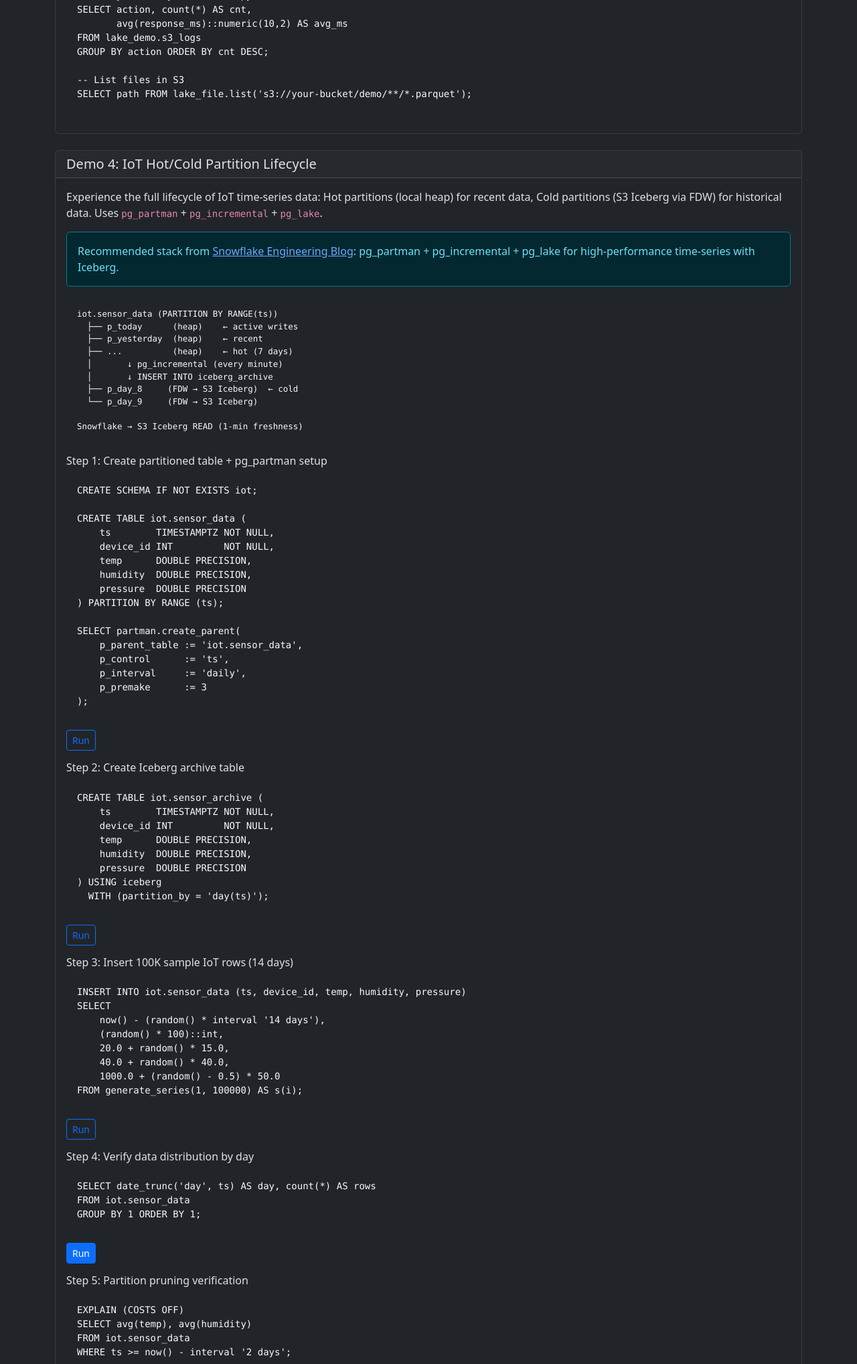
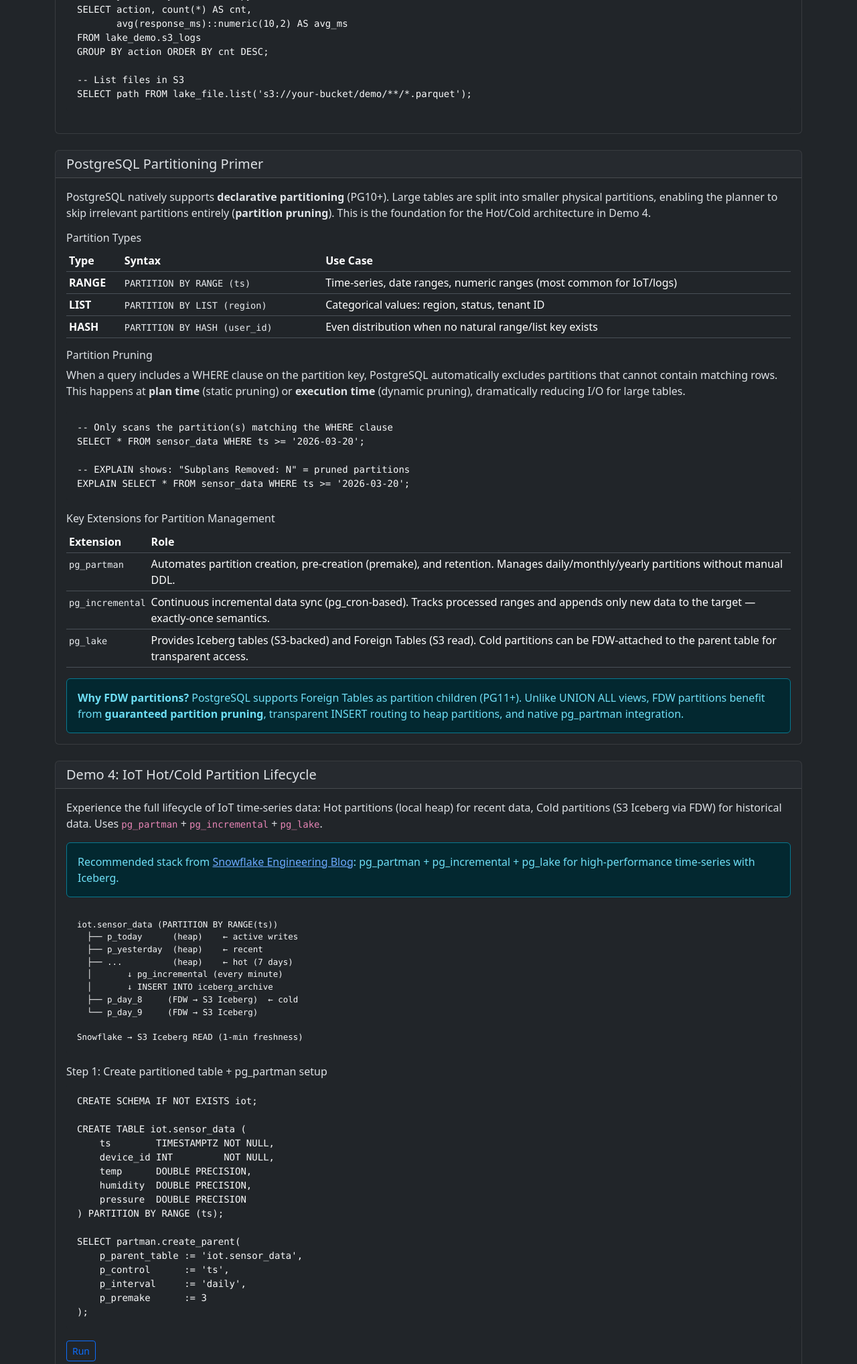
Before and after one commit to BlueAppWorks/PostgresLearningStudio, a Flask app: page /pg-lake/demos in a window 1280 px wide. Shown: the part 1534-3571 px from the top of the page at 67% size. Run offline with Flask 3, Linux system fonts and the light colour scheme; data that the repository does not hold is empty; some libraries are stand-ins or nearby versions.

Commit message:
feat: add PostgreSQL partitioning primer to pg_lake demos
Explains RANGE/LIST/HASH partitioning, partition pruning, and the
pg_partman + pg_incremental + pg_lake extension stack. Placed before
Demo 4 as foundational context for the Hot/Cold architecture.

Co-Authored-By: Claude Opus 4.6 (1M context) <noreply@anthropic.com>

```diff
--- a/app/i18n.py
+++ b/app/i18n.py
@@ -451,6 +451,65 @@ TRANSLATIONS = {
         "ja": "インタラクティブデモ: Iceberg テーブル、COPY TO/FROM S3、Foreign Table、IoT Hot/Cold パーティションライフサイクル。",
     },
 
+    # ── Partitioning Primer ──
+    "lake.partition.title": {
+        "en": "PostgreSQL Partitioning Primer",
+        "ja": "PostgreSQL パーティショニングの基礎",
+    },
+    "lake.partition.intro": {
+        "en": "PostgreSQL natively supports <strong>declarative partitioning</strong> (PG10+). Large tables are split into smaller physical partitions, enabling the planner to skip irrelevant partitions entirely (<strong>partition pruning</strong>). This is the foundation for the Hot/Cold architecture in Demo 4.",
+        "ja": "PostgreSQL は <strong>宣言的パーティショニング</strong>（PG10+）をネイティブサポートしています。大きなテーブルを小さな物理パーティションに分割し、プランナーが不要なパーティションを完全にスキップ（<strong>パーティションプルーニング</strong>）できます。これが Demo 4 の Hot/Cold アーキテクチャの基盤です。",
+    },
+    "lake.partition.types_title": {
+        "en": "Partition Types",
+        "ja": "パーティションの種類",
+    },
+    "lake.partition.type": {"en": "Type", "ja": "種類"},
+    "lake.partition.syntax": {"en": "Syntax", "ja": "構文"},
+    "lake.partition.use_case": {"en": "Use Case", "ja": "ユースケース"},
+    "lake.partition.range_use": {
+        "en": "Time-series, date ranges, numeric ranges (most common for IoT/logs)",
+        "ja": "時系列、日付範囲、数値範囲（IoT/ログで最も一般的）",
+    },
+    "lake.partition.list_use": {
+        "en": "Categorical values: region, status, tenant ID",
+        "ja": "カテゴリ値: リージョン、ステータス、テナント ID",
+    },
+    "lake.partition.hash_use": {
+        "en": "Even distribution when no natural range/list key exists",
+        "ja": "自然なレンジ/リストキーがない場合の均等分散",
+    },
+    "lake.partition.pruning_title": {
+        "en": "Partition Pruning",
+        "ja": "パーティションプルーニング",
+    },
+    "lake.partition.pruning_desc": {
+        "en": "When a query includes a WHERE clause on the partition key, PostgreSQL automatically excludes partitions that cannot contain matching rows. This happens at <strong>plan time</strong> (static pruning) or <strong>execution time</strong> (dynamic pruning), dramatically reducing I/O for large tables.",
+        "ja": "クエリにパーティションキーの WHERE 句が含まれる場合、PostgreSQL は該当行を含み得ないパーティションを自動的に除外します。これは<strong>プラン時</strong>（静的プルーニング）または<strong>実行時</strong>（動的プルーニング）に行われ、大規模テーブルの I/O を劇的に削減します。",
+    },
+    "lake.partition.tools_title": {
+        "en": "Key Extensions for Partition Management",
+        "ja": "パーティション管理の主要エクステンション",
+    },
+    "lake.partition.tool": {"en": "Extension", "ja": "エクステンション"},
+    "lake.partition.role": {"en": "Role", "ja": "役割"},
+    "lake.partition.partman_desc": {
+        "en": "Automates partition creation, pre-creation (premake), and retention. Manages daily/monthly/yearly partitions without manual DDL.",
+        "ja": "パーティションの自動作成、事前作成（premake）、保持期間管理を自動化。日次/月次/年次パーティションを手動DDLなしで管理。",
+    },
+    "lake.partition.incremental_desc": {
+        "en": "Continuous incremental data sync (pg_cron-based). Tracks processed ranges and appends only new data to the target — exactly-once semantics.",
+        "ja": "継続的な差分データ同期（pg_cron ベース）。処理済み範囲を追跡し、ターゲットに新しいデータのみを追記 — exactly-once セマンティクス。",
+    },
+    "lake.partition.pglake_desc": {
+        "en": "Provides Iceberg tables (S3-backed) and Foreign Tables (S3 read). Cold partitions can be FDW-attached to the parent table for transparent access.",
+        "ja": "Iceberg テーブル（S3 バック）と Foreign Table（S3 読み取り）を提供。Cold パーティションを親テーブルに FDW アタッチして透過的にアクセス可能。",
+    },
+    "lake.partition.fdw_note": {
+        "en": "<strong>Why FDW partitions?</strong> PostgreSQL supports Foreign Tables as partition children (PG11+). Unlike UNION ALL views, FDW partitions benefit from <strong>guaranteed partition pruning</strong>, transparent INSERT routing to heap partitions, and native pg_partman integration.",
+        "ja": "<strong>なぜ FDW パーティション？</strong> PostgreSQL は Foreign Table をパーティション子テーブルとしてサポート（PG11+）。UNION ALL ビューと異なり、FDW パーティションは<strong>確実なパーティションプルーニング</strong>、heap パーティションへの透過的な INSERT ルーティング、pg_partman とのネイティブ統合が利点です。",
+    },
+
     "lake.status_ready": {
         "en": "pg_lake is installed and ready.",
         "ja": "pg_lake はインストール済みで利用可能です。",
--- a/app/web/templates/pg_lake_demos.html
+++ b/app/web/templates/pg_lake_demos.html
@@ -83,6 +83,67 @@ GROUP BY action ORDER BY cnt DESC;
 
 -- List files in S3
 SELECT path FROM lake_file.list('s3://your-bucket/demo/**/*.parquet');</code></pre>
+    </div>
+</div>
+
+<!-- ── Partitioning Primer ── -->
+<div class="card mb-4">
+    <div class="card-header"><h5 class="mb-0">{{ t('lake.partition.title') }}</h5></div>
+    <div class="card-body">
+        <p>{{ t('lake.partition.intro') }}</p>
+
+        <h6>{{ t('lake.partition.types_title') }}</h6>
+        <table class="table table-sm table-hover">
+            <thead><tr><th>{{ t('lake.partition.type') }}</th><th>{{ t('lake.partition.syntax') }}</th><th>{{ t('lake.partition.use_case') }}</th></tr></thead>
+            <tbody>
+                <tr>
+                    <td><strong>RANGE</strong></td>
+                    <td><code>PARTITION BY RANGE (ts)</code></td>
+                    <td>{{ t('lake.partition.range_use') }}</td>
+                </tr>
+                <tr>
+                    <td><strong>LIST</strong></td>
+                    <td><code>PARTITION BY LIST (region)</code></td>
+                    <td>{{ t('lake.partition.list_use') }}</td>
+                </tr>
+                <tr>
+                    <td><strong>HASH</strong></td>
+                    <td><code>PARTITION BY HASH (user_id)</code></td>
+                    <td>{{ t('lake.partition.hash_use') }}</td>
+                </tr>
+            </tbody>
+        </table>
+
+        <h6>{{ t('lake.partition.pruning_title') }}</h6>
+        <p>{{ t('lake.partition.pruning_desc') }}</p>
+        <pre class="bg-dark text-light p-3 rounded"><code>-- Only scans the partition(s) matching the WHERE clause
+SELECT * FROM sensor_data WHERE ts >= '2026-03-20';
+
+-- EXPLAIN shows: "Subplans Removed: N" = pruned partitions
+EXPLAIN SELECT * FROM sensor_data WHERE ts >= '2026-03-20';</code></pre>
+
+        <h6>{{ t('lake.partition.tools_title') }}</h6>
+        <table class="table table-sm table-hover">
+            <thead><tr><th>{{ t('lake.partition.tool') }}</th><th>{{ t('lake.partition.role') }}</th></tr></thead>
+            <tbody>
+                <tr>
+                    <td><code>pg_partman</code></td>
+                    <td>{{ t('lake.partition.partman_desc') }}</td>
+                </tr>
+                <tr>
+                    <td><code>pg_incremental</code></td>
+                    <td>{{ t('lake.partition.incremental_desc') }}</td>
+                </tr>
+                <tr>
+                    <td><code>pg_lake</code></td>
+                    <td>{{ t('lake.partition.pglake_desc') }}</td>
+                </tr>
+            </tbody>
+        </table>
+
+        <div class="alert alert-info mb-0">
+            {{ t('lake.partition.fdw_note') }}
+        </div>
     </div>
 </div>
 
```
